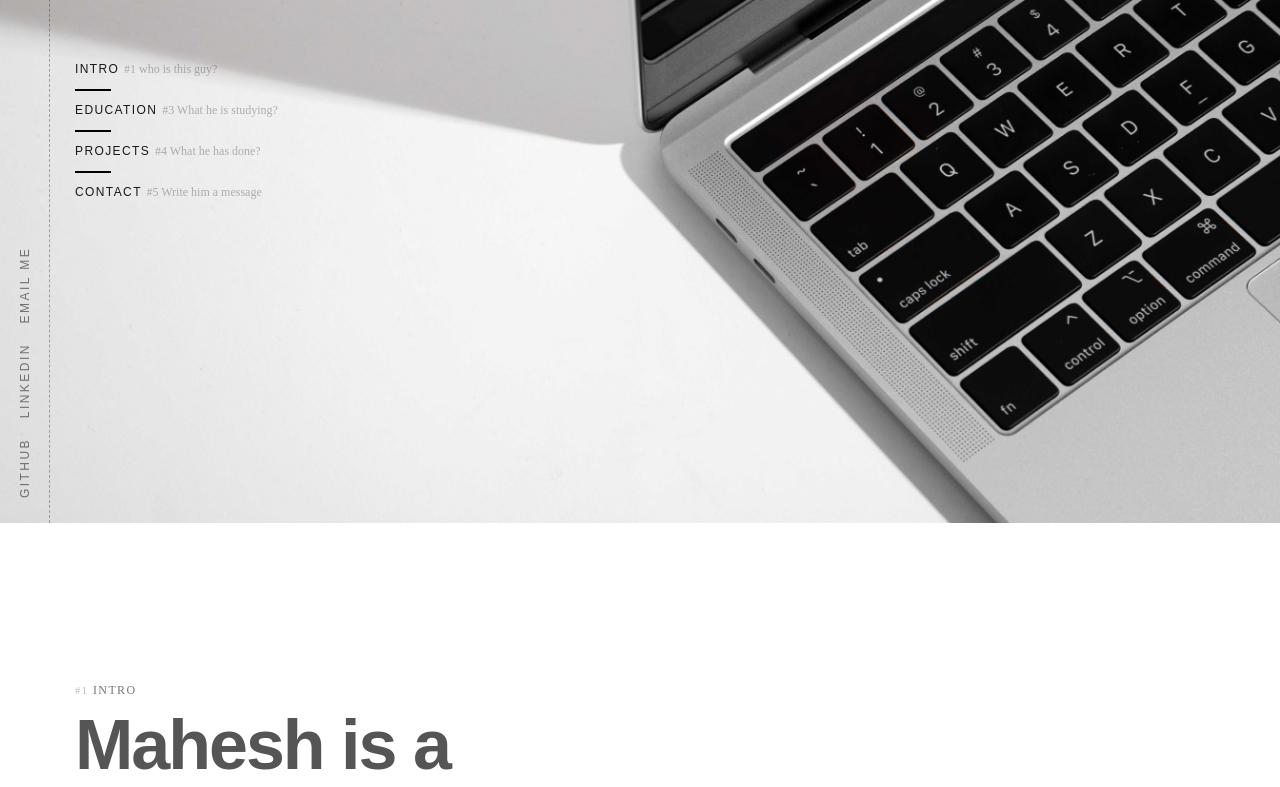
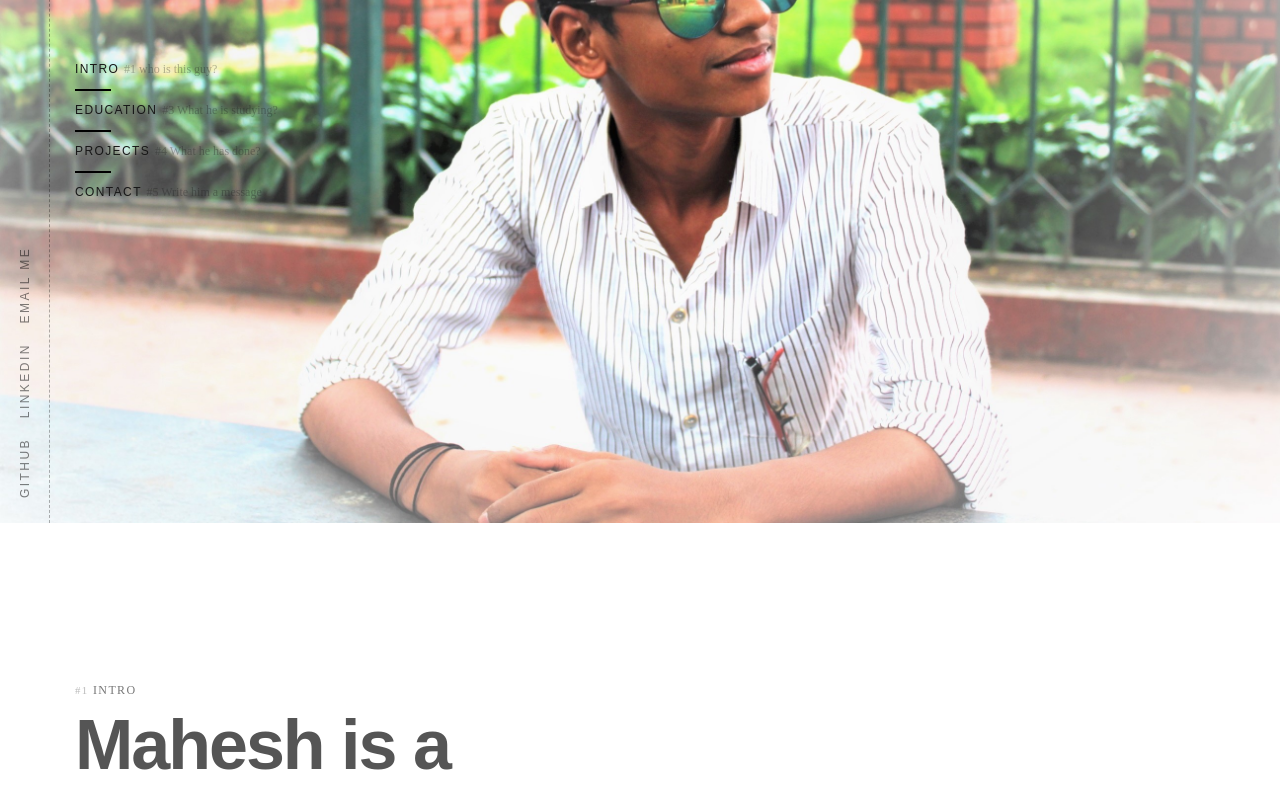
Before and after one commit to maheshphutane/portfolio, a plain HTML site: page index.html in a window 1280 px wide. Shown: the part 277-1064 px from the top of the page. Drawn offline with Linux system fonts and the light colour scheme.

Commit message:
Update style.css

```diff
--- a/style.css
+++ b/style.css
@@ -266,7 +266,7 @@ a {
   margin: auto auto auto 0;
 }
 .section.section--hello {
-  background-image: url('image1.jpg');
+  background-image: url('image4.jpg');
     background-repeat: no-repeat;
   background-size: 100% 100%;
   background-size: cover;
```
